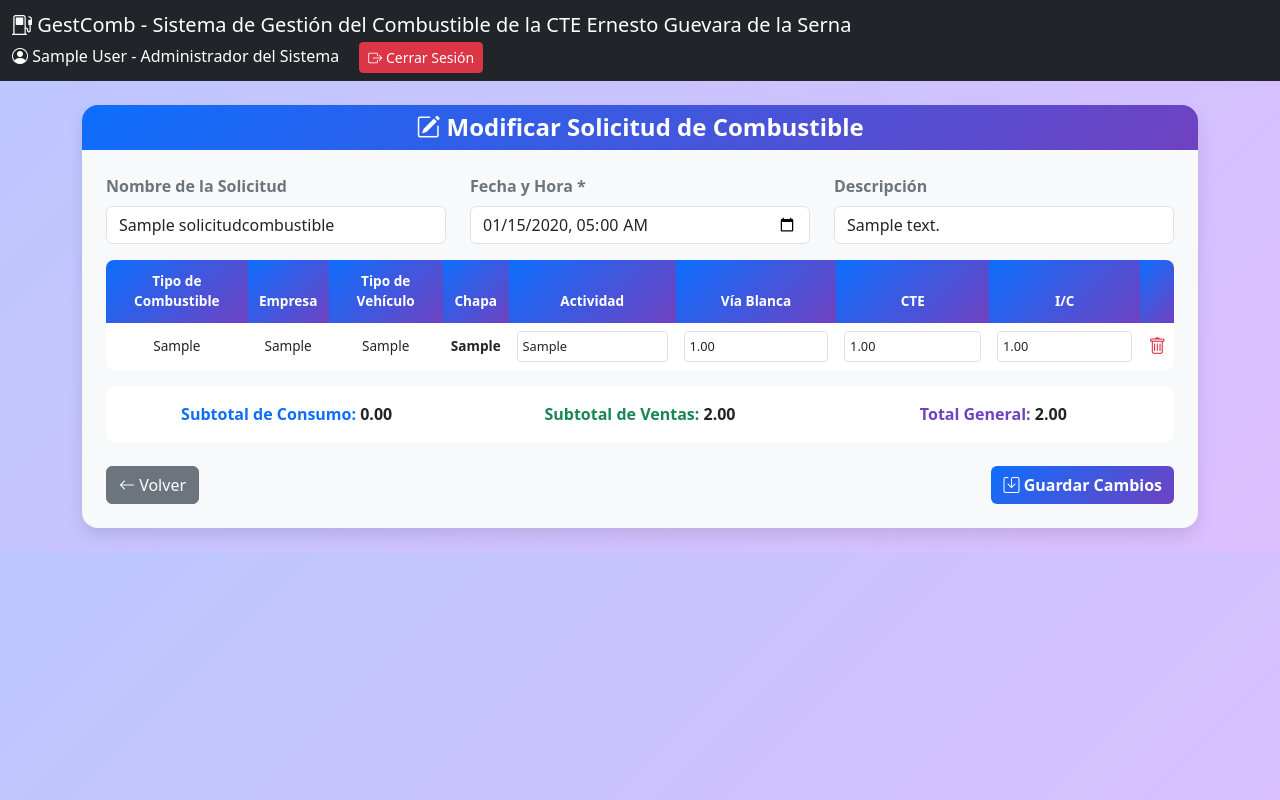
After one commit to josecarlospr2002/gestor-de-combustible-cte, a Django app: page /solicitudes/editar/1/ in a window 1280 px wide. The commit adds this page. Run offline with Django 5.2, Linux system fonts and the light colour scheme; a user stored in the database is signed in; tables that the repository leaves empty hold one stand-in row (values such as "Sample post").

Commit message:
Añadir estados, enviar, modificar, eliminar y vista de solo lectura

```diff
--- a/combustible/models.py
+++ b/combustible/models.py
@@ -29,6 +29,7 @@ class Transporte(models.Model):
 
 class SolicitudCombustible(models.Model):
     ESTADOS = [
+        ('borrador', 'Borrador'),
         ('pendiente', 'Pendiente de Aprobación'),
         ('aprobada', 'Aprobada por Director'),
         ('rechazada', 'Rechazada por Director'),
@@ -50,7 +51,7 @@ class SolicitudCombustible(models.Model):
     estado = models.CharField(
         max_length=30,
         choices=ESTADOS,
-        default='pendiente'
+        default='borrador'
     )
 
     class Meta:
--- a/combustible/urls.py
+++ b/combustible/urls.py
@@ -9,4 +9,8 @@ urlpatterns = [
     path('transporte/editar/<int:pk>/', views.editar_vehiculo, name='editar_vehiculo'),
     path('transporte/eliminar/<int:pk>/', views.eliminar_vehiculo, name='eliminar_vehiculo'),
     path('solicitudes/crear/', views.crear_solicitud, name='crear_solicitud'),
+    path('solicitudes/enviar/<int:pk>/', views.enviar_solicitud, name='enviar_solicitud'),
+    path('solicitudes/ver/<int:pk>/', views.ver_solicitud, name='ver_solicitud'),
+    path('solicitudes/editar/<int:pk>/', views.editar_solicitud, name='editar_solicitud'),
+    path('solicitudes/eliminar/<int:pk>/', views.eliminar_solicitud, name='eliminar_solicitud'),
 ]
--- a/combustible/views.py
+++ b/combustible/views.py
@@ -113,7 +113,7 @@ def crear_solicitud(request):
             nombre=nombre,
             fecha_hora=fecha_hora,
             descripcion=descripcion,
-            estado='pendiente'
+            estado='borrador'
         )
 
         for vehiculo in vehiculos:
@@ -136,3 +136,91 @@ def crear_solicitud(request):
         return redirect('lista_solicitudes')
 
     return render(request, 'combustible/crear_solicitud.html', {'vehiculos': vehiculos})
+
+
+@login_required
+def enviar_solicitud(request, pk):
+    solicitud = get_object_or_404(SolicitudCombustible, pk=pk)
+    if solicitud.estado == 'borrador':
+        solicitud.estado = 'pendiente'
+        solicitud.save()
+        messages.success(request, 'Solicitud enviada correctamente.')
+    return redirect('lista_solicitudes')
+
+
+@login_required
+def ver_solicitud(request, pk):
+    solicitud = get_object_or_404(SolicitudCombustible, pk=pk)
+    detalles = DetalleSolicitud.objects.filter(solicitud=solicitud)
+    return render(request, 'combustible/ver_solicitud.html', {
+        'solicitud': solicitud,
+        'detalles': detalles
+    })
+
+
+@login_required
+def editar_solicitud(request, pk):
+    solicitud = get_object_or_404(SolicitudCombustible, pk=pk, estado='borrador')
+    vehiculos = Transporte.objects.all()
+    detalles = DetalleSolicitud.objects.filter(solicitud=solicitud)
+
+    detalles_dict = {}
+    for d in detalles:
+        detalles_dict[d.transporte_id] = d
+
+    for v in vehiculos:
+        detalle = detalles_dict.get(v.id)
+        if detalle:
+            v.detalle_actividad = detalle.actividad if detalle.actividad else ''
+            v.detalle_via_blanca = str(detalle.via_blanca) if detalle.via_blanca else '0'
+            v.detalle_cte = str(detalle.cte) if detalle.cte else '0'
+            v.detalle_ic = str(detalle.ic) if detalle.ic else '0'
+        else:
+            v.detalle_actividad = ''
+            v.detalle_via_blanca = '0'
+            v.detalle_cte = '0'
+            v.detalle_ic = '0'
+
+    if request.method == 'POST':
+        nombre = request.POST.get('nombre', '')
+        fecha_hora = request.POST.get('fecha_hora', '')
+        descripcion = request.POST.get('descripcion', '')
+
+        solicitud.nombre = nombre
+        solicitud.fecha_hora = fecha_hora
+        solicitud.descripcion = descripcion
+        solicitud.save()
+
+        detalles.delete()
+
+        for vehiculo in vehiculos:
+            actividad = request.POST.get(f'actividad_{vehiculo.id}', '')
+            via_blanca = request.POST.get(f'via_blanca_{vehiculo.id}', '0')
+            cte = request.POST.get(f'cte_{vehiculo.id}', '0')
+            ic = request.POST.get(f'ic_{vehiculo.id}', '0')
+
+            if actividad or via_blanca != '0' or cte != '0' or ic != '0':
+                DetalleSolicitud.objects.create(
+                    solicitud=solicitud,
+                    transporte=vehiculo,
+                    actividad=actividad,
+                    via_blanca=float(via_blanca) if via_blanca else 0,
+                    cte=float(cte) if cte else 0,
+                    ic=float(ic) if ic else 0
+                )
+
+        messages.success(request, 'Solicitud actualizada correctamente.')
+        return redirect('lista_solicitudes')
+
+    return render(request, 'combustible/editar_solicitud.html', {
+        'solicitud': solicitud,
+        'vehiculos': vehiculos,
+    })
+
+
+@login_required
+def eliminar_solicitud(request, pk):
+    solicitud = get_object_or_404(SolicitudCombustible, pk=pk, estado='borrador')
+    solicitud.delete()
+    messages.success(request, 'Solicitud eliminada correctamente.')
+    return redirect('lista_solicitudes')
--- a/templates/base.html
+++ b/templates/base.html
@@ -55,6 +55,32 @@
         {% endblock %}
     </div>
 
+    <div class="modal fade" id="confirmarEnviarModal" tabindex="-1">
+        <div class="modal-dialog modal-dialog-centered">
+            <div class="modal-content border-0 rounded-4 shadow-lg">
+                <div class="modal-header text-white" style="background: linear-gradient(135deg, #0d6efd, #6f42c1);">
+                    <h5 class="modal-title">
+                        <i class="bi bi-send-fill"></i> Confirmar Envío
+                    </h5>
+                    <button type="button" class="btn-close btn-close-white" data-bs-dismiss="modal"></button>
+                </div>
+                <div class="modal-body text-center py-4">
+                    <i class="bi bi-send-check text-primary" style="font-size: 3rem;"></i>
+                    <p class="mt-3 fs-5">¿Está seguro de enviar esta solicitud?</p>
+                    <small class="text-muted">Una vez enviada, no podrá modificarla ni eliminarla.</small>
+                </div>
+                <div class="modal-footer justify-content-center">
+                    <button type="button" class="btn btn-secondary" data-bs-dismiss="modal">
+                        <i class="bi bi-x-circle"></i> Cancelar
+                    </button>
+                    <a href="#" id="confirmarEnviarBtn" class="btn text-white" style="background: linear-gradient(135deg, #0d6efd, #6f42c1); border: none;">
+                        <i class="bi bi-send"></i> Enviar
+                    </a>
+                </div>
+            </div>
+        </div>
+    </div>
+
     <div class="modal fade" id="confirmarEliminar" tabindex="-1">
         <div class="modal-dialog modal-dialog-centered">
             <div class="modal-content border-0 rounded-4 shadow-lg">
@@ -87,6 +113,11 @@
         var modal = new bootstrap.Modal(document.getElementById('confirmarEliminar'));
         modal.show();
     }
+    function confirmarEnviar(url) {
+        document.getElementById('confirmarEnviarBtn').href = url;
+        var modal = new bootstrap.Modal(document.getElementById('confirmarEnviarModal'));
+        modal.show();
+    }
     </script>
 
     <script src="https://cdn.jsdelivr.net/npm/bootstrap@5.3.0/dist/js/bootstrap.bundle.min.js"></script>
--- /dev/null
+++ b/templates/combustible/editar_solicitud.html
@@ -0,0 +1,212 @@
+{% extends 'base.html' %}
+
+{% block content %}
+<style>
+body { background: linear-gradient(135deg, #bcc7ff, #ddbeff); }
+.card-solicitud {
+    border-radius: 1rem;
+    overflow: hidden;
+    box-shadow: 0 0.5rem 1rem rgba(0, 0, 0, 0.1);
+}
+.tabla-vehiculos {
+    background: white;
+    border-radius: 0.5rem;
+    overflow: hidden;
+}
+.tabla-vehiculos thead th {
+    background: linear-gradient(135deg, #0d6efd, #6f42c1);
+    color: white;
+    font-weight: 600;
+    border: none;
+    padding: 0.7rem;
+    font-size: 0.85rem;
+    text-align: center;
+}
+.tabla-vehiculos tbody td {
+    padding: 0.5rem;
+    vertical-align: middle;
+    border: none;
+    text-align: center;
+    font-size: 0.85rem;
+}
+.tabla-vehiculos tbody tr {
+    background-color: white;
+}
+.tabla-vehiculos tbody tr:hover {
+    background-color: #f0f0ff;
+}
+.tabla-vehiculos .form-control-sm {
+    font-size: 0.8rem;
+    padding: 0.3rem;
+}
+.btn-quitar {
+    background: none;
+    border: none;
+    color: #dc3545;
+    font-size: 1.1rem;
+    cursor: pointer;
+    padding: 0;
+}
+.btn-quitar:hover {
+    color: #a71d2a;
+}
+.totales {
+    background: white;
+    border-radius: 0.5rem;
+    padding: 1rem;
+    margin-top: 1rem;
+}
+.totales .total-item {
+    font-size: 1rem;
+    font-weight: 600;
+}
+</style>
+
+<div class="row justify-content-center mt-3">
+    <div class="col-md-12">
+        <div class="card-solicitud">
+            <div class="card-header text-white text-center" style="background: linear-gradient(135deg, #0d6efd, #6f42c1);">
+                <h4 class="mb-0 py-2 fw-bold">
+                    <i class="bi bi-pencil-square"></i> Modificar Solicitud de Combustible
+                </h4>
+            </div>
+            <div class="card-body p-4 bg-light">
+                <form method="post" id="form-solicitud">
+                    {% csrf_token %}
+
+                    <div class="row mb-3">
+                        <div class="col-md-4">
+                            <label class="form-label fw-bold text-secondary">Nombre de la Solicitud</label>
+                            <input type="text" name="nombre" class="form-control" value="{{ solicitud.nombre }}" placeholder="Opcional: nombre de la solicitud">
+                        </div>
+                        <div class="col-md-4">
+                            <label class="form-label fw-bold text-secondary">Fecha y Hora *</label>
+                            <input type="datetime-local" name="fecha_hora" id="fecha_hora" class="form-control" value="{{ solicitud.fecha_hora|date:'Y-m-d\TH:i' }}" required>
+                        </div>
+                        <div class="col-md-4">
+                            <label class="form-label fw-bold text-secondary">Descripción</label>
+                            <input type="text" name="descripcion" class="form-control" value="{{ solicitud.descripcion|default:'' }}" placeholder="Opcional: descripción">
+                        </div>
+                    </div>
+
+                    <div class="tabla-vehiculos">
+                        <table class="table table-hover mb-0" id="tabla-vehiculos">
+                            <thead>
+                                <tr>
+                                    <th>Tipo de Combustible</th>
+                                    <th>Empresa</th>
+                                    <th>Tipo de Vehículo</th>
+                                    <th>Chapa</th>
+                                    <th>Actividad</th>
+                                    <th>Vía Blanca</th>
+                                    <th>CTE</th>
+                                    <th>I/C</th>
+                                    <th></th>
+                                </tr>
+                            </thead>
+                            <tbody>
+                                {% for vehiculo in vehiculos %}
+                                <tr id="fila-{{ vehiculo.id }}" data-empresa="{{ vehiculo.empresa }}">
+                                    <td>{{ vehiculo.tipo_combustible }}</td>
+                                    <td>{{ vehiculo.empresa }}</td>
+                                    <td>{{ vehiculo.tipo_vehiculo }}</td>
+                                    <td><strong>{{ vehiculo.chapa }}</strong></td>
+                                    <td>
+                                        <input type="text" name="actividad_{{ vehiculo.id }}" class="form-control form-control-sm" placeholder="Actividad" value="{{ vehiculo.detalle_actividad|default:'' }}">
+                                    </td>
+                                    <td>
+                                        <input type="number" name="via_blanca_{{ vehiculo.id }}" class="form-control form-control-sm via-blanca" placeholder="0" step="0.01" min="0" value="{{ vehiculo.detalle_via_blanca|default:'0' }}" oninput="calcularTotales()">
+                                    </td>
+                                    <td>
+                                        <input type="number" name="cte_{{ vehiculo.id }}" class="form-control form-control-sm cte" placeholder="0" step="0.01" min="0" value="{{ vehiculo.detalle_cte|default:'0' }}" oninput="calcularTotales()">
+                                    </td>
+                                    <td>
+                                        <input type="number" name="ic_{{ vehiculo.id }}" class="form-control form-control-sm" placeholder="0" step="0.01" min="0" value="{{ vehiculo.detalle_ic|default:'0' }}">
+                                    </td>
+                                    <td>
+                                        <button type="button" class="btn-quitar" onclick="quitarFila({{ vehiculo.id }})" title="Quitar vehículo">
+                                            <i class="bi bi-trash"></i>
+                                        </button>
+                                    </td>
+                                </tr>
+                                {% empty %}
+                                <tr>
+                                    <td colspan="9" class="text-center text-muted py-4">
+                                        No hay vehículos registrados.
+                                    </td>
+                                </tr>
+                                {% endfor %}
+                            </tbody>
+                        </table>
+                    </div>
+
+                    <div class="totales">
+                        <div class="row text-center">
+                            <div class="col-md-4">
+                                <span class="total-item text-primary">Subtotal de Consumo: </span>
+                                <strong id="subtotal-consumo">0.00</strong>
+                            </div>
+                            <div class="col-md-4">
+                                <span class="total-item text-success">Subtotal de Ventas: </span>
+                                <strong id="subtotal-ventas">0.00</strong>
+                            </div>
+                            <div class="col-md-4">
+                                <span class="total-item" style="color: #6f42c1;">Total General: </span>
+                                <strong id="total-general">0.00</strong>
+                            </div>
+                        </div>
+                    </div>
+
+                    <div class="d-flex justify-content-between mt-4">
+                        <a href="{% url 'lista_solicitudes' %}" class="btn btn-secondary">
+                            <i class="bi bi-arrow-left"></i> Volver
+                        </a>
+                        <button type="submit" class="btn text-white fw-bold" style="background: linear-gradient(135deg, #0d6efd, #6f42c1); border: none;">
+                            <i class="bi bi-save"></i> Guardar Cambios
+                        </button>
+                    </div>
+                </form>
+            </div>
+        </div>
+    </div>
+</div>
+<div class="pb-4"></div>
+
+<script>
+var filasEliminadas = {};
+
+function quitarFila(id) {
+    var fila = document.getElementById('fila-' + id);
+    if (fila) {
+        filasEliminadas[id] = fila;
+        fila.remove();
+        calcularTotales();
+    }
+}
+
+function calcularTotales() {
+    var subtotalConsumo = 0;
+    var subtotalVentas = 0;
+
+    var filas = document.querySelectorAll('#tabla-vehiculos tbody tr');
+    filas.forEach(function(fila) {
+        var empresa = fila.getAttribute('data-empresa');
+        var viaBlanca = parseFloat(fila.querySelector('.via-blanca').value) || 0;
+        var cte = parseFloat(fila.querySelector('.cte').value) || 0;
+        var suma = viaBlanca + cte;
+
+        if (empresa.toLowerCase() === 'cte') {
+            subtotalConsumo += suma;
+        } else {
+            subtotalVentas += suma;
+        }
+    });
+
+    document.getElementById('subtotal-consumo').textContent = subtotalConsumo.toFixed(2);
+    document.getElementById('subtotal-ventas').textContent = subtotalVentas.toFixed(2);
+    document.getElementById('total-general').textContent = (subtotalConsumo + subtotalVentas).toFixed(2);
+}
+
+calcularTotales();
+</script>
+{% endblock %}
```
Also changed, not shown: templates/combustible/lista_solicitudes.html (+19 -2 lines), templates/combustible/ver_solicitud.html (added, +141 -0 lines), combustible/migrations/0007_alter_solicitudcombustible_estado.py (added).
